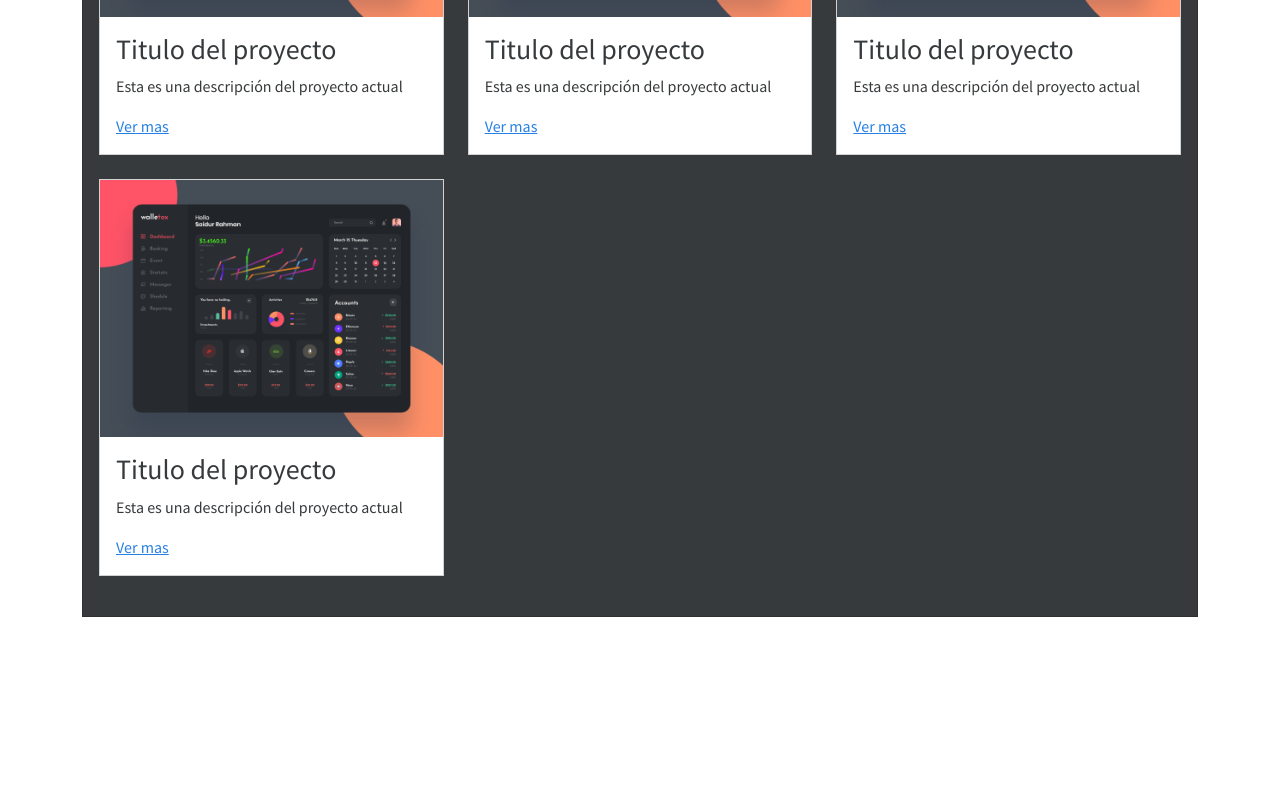
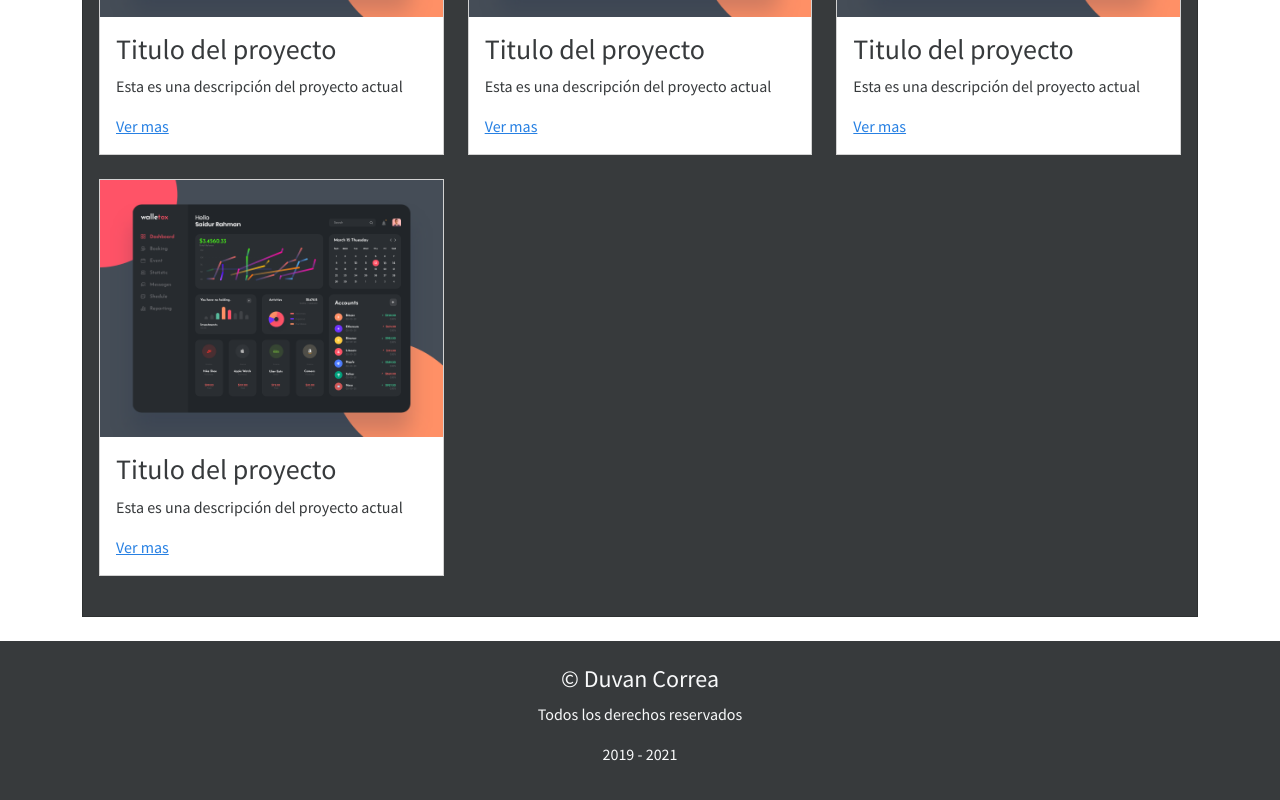
Before and after one commit to DuvanCorrea/My-portfolio, a Next.js app: page / in a window 1280 px wide. Shown: the part 1499-2299 px from the top of the page. Before the commit the page ends 2140 px from the top, so only its background shows below. Built offline with nearby package versions, Linux system fonts and the light colour scheme.

Commit message:
footes ok

```diff
--- /dev/null
+++ b/components/Footer.js
@@ -0,0 +1,15 @@
+const Foote = () => {
+    return (
+        <>
+            <footer className="bg-dark text-light text-center">
+                <div className="container p-4">
+                    <h4>&copy; Duvan Correa</h4>
+                    <p>Todos los derechos reservados </p>
+                    <p>2019 - {new Date().getFullYear()}</p>
+                </div>
+            </footer>
+        </>
+    )
+}
+
+export default Foote;
--- a/components/Layout.js
+++ b/components/Layout.js
@@ -1,4 +1,6 @@
 import Navbar from "./Navbar"
+import Footer from "../components/Footer"
+
 
 const Layout = (props) => (
     <div>
@@ -6,6 +8,7 @@ const Layout = (props) => (
         <main className="container py-4">
             {props.children}
         </main>
+        <Footer />
     </div>
 )
 
```
